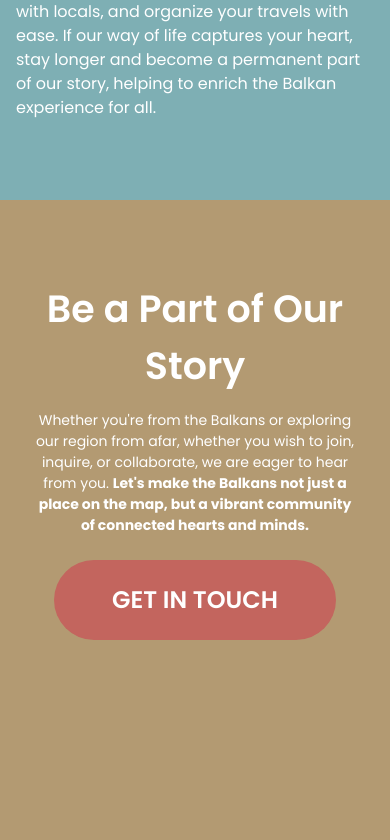
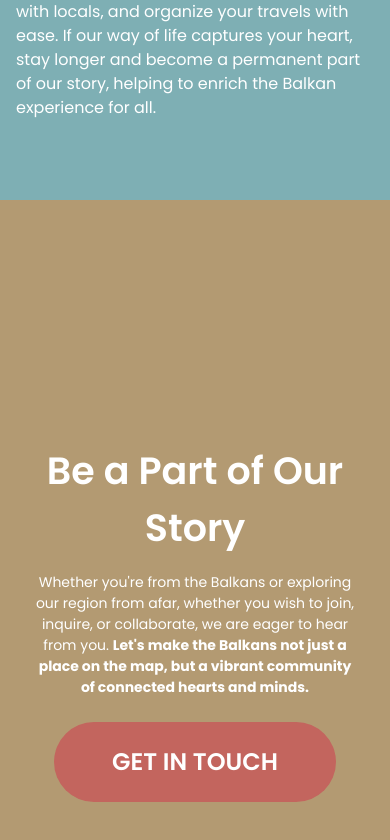
Before and after one commit to sushil-12/landing-page, a Next.js app: page / in a window 390 px wide. Shown: the part 4330-5170 px from the top of the page. Built offline with nearby package versions, Linux system fonts and the light colour scheme.

Commit message:
added responsive code

```diff
--- a/src/app/page.js
+++ b/src/app/page.js
@@ -71,7 +71,7 @@ function Home() {
 
           <div
             id="section4"
-            className="text-gray-700 px-4 md:px-4 lg:px-36 bg-secondary min-h-screen md:flex lg:flex items-start lg:items-center py-20 lg:py-0">
+            className="text-gray-700 px-4 md:px-4 lg:px-36 bg-secondary min-h-screen place-content-center md:flex lg:flex items-center lg:items-center py-20 lg:py-0">
             <ContactForm />
           </div>
 
```
